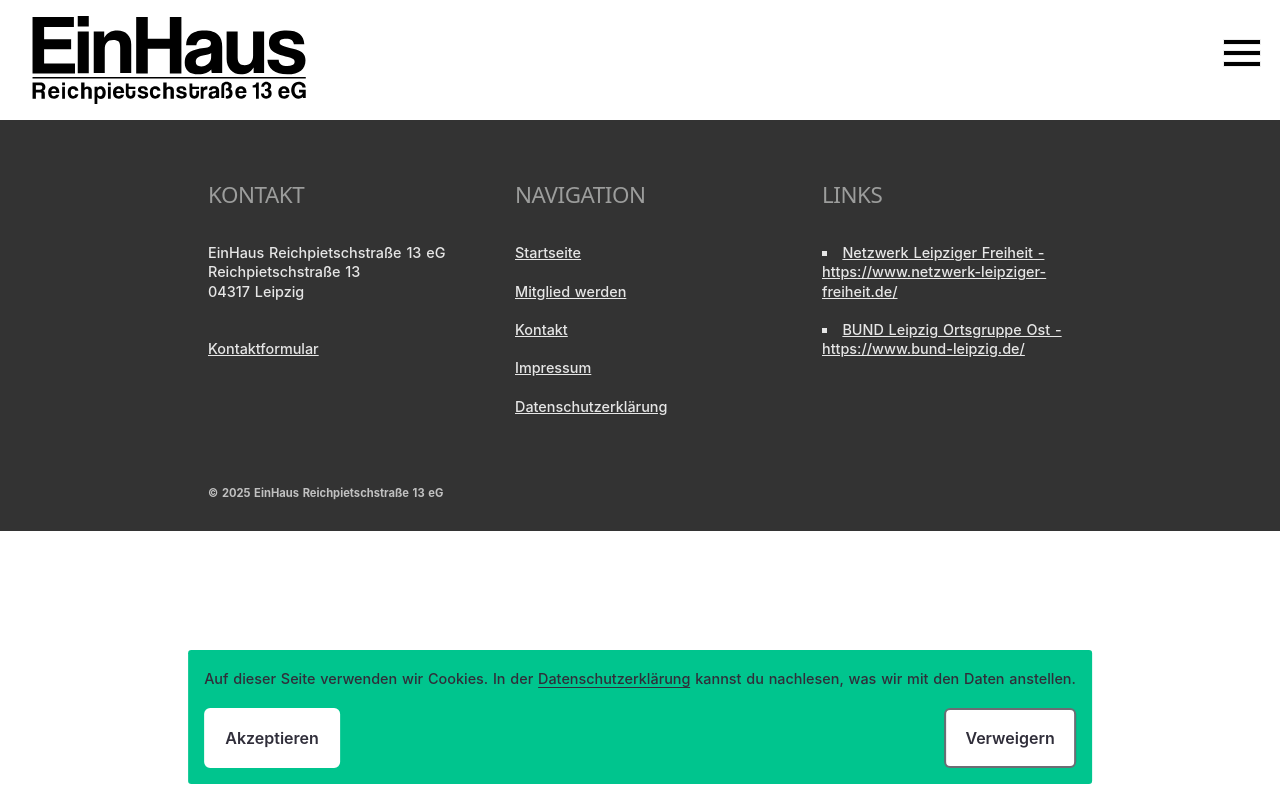
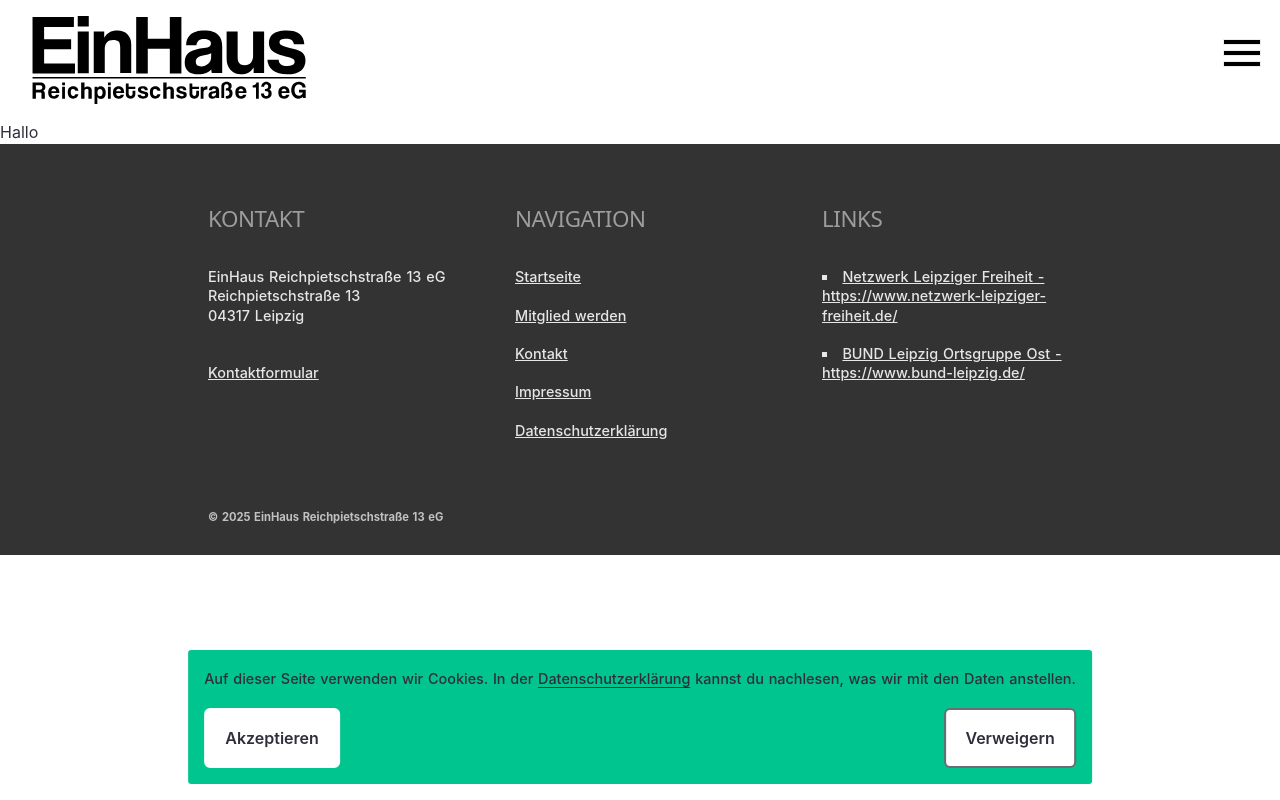
Before and after one commit to 3vincent/einhaus-leipzig, a Nuxt app: page /mitglied-werden/online-beitritt-ausfuellen in a window 1280 px wide. Built offline with nearby package versions, Linux system fonts and the light colour scheme.

Commit message:
Create online-beitritt-ausfuellen page

```diff
--- /dev/null
+++ b/pages/mitglied-werden/online-beitritt-ausfuellen.vue
@@ -0,0 +1,3 @@
+<template>
+  <div>Hallo</div>
+</template>
```
